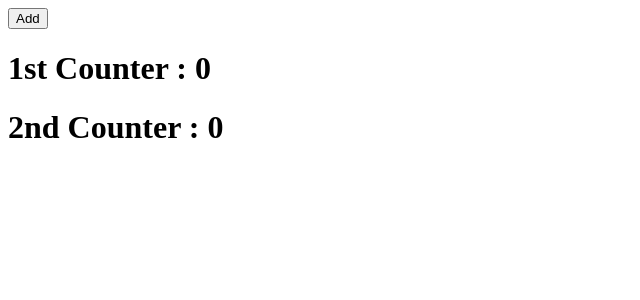
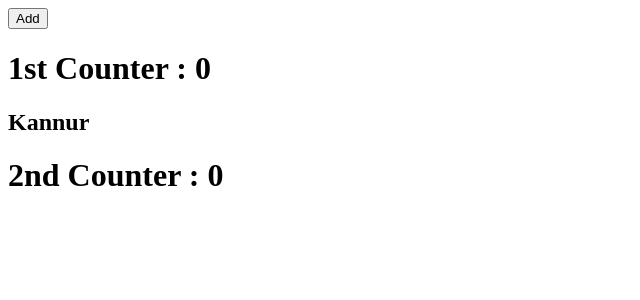
Before and after one commit to anchu56/React-Tutorial, a React (Create React App) app: page / in a window 1280 px wide. Shown: the top 300 px of the page, without its empty margins (0-640 px from the left). Built offline with nearby package versions, Linux system fonts and the light colour scheme.

Commit message:
Passing arguments using spread operator

```diff
--- a/src/App.js
+++ b/src/App.js
@@ -6,10 +6,15 @@ function App() {
   setCount(count+1)
   console.log(count);
   }
+  let obj = {
+    title : '1st Counter : ',
+    count,
+    place : 'Kannur'
+  }
   return (
     <div className="App" >
       <button onClick={addCount}>Add</button>
-      <Counter title='1st Counter :' count={count} />
+      <Counter {...obj} />
       <Counter title='2nd Counter :' count={count} />
     </div>
     );
--- a/src/Counter.jsx
+++ b/src/Counter.jsx
@@ -1,10 +1,11 @@
 import React from 'react'
 
 function Counter(props) {
-    const {title,count} = props // props destructuring
+    const {title,...obj} = props // props destructuring
     return (
         <div>
-            <h1>{title} {count}</h1>
+            <h1>{title} {obj.count}</h1>
+            <h2>{obj.place}</h2>
         </div>
     )
 }
```
